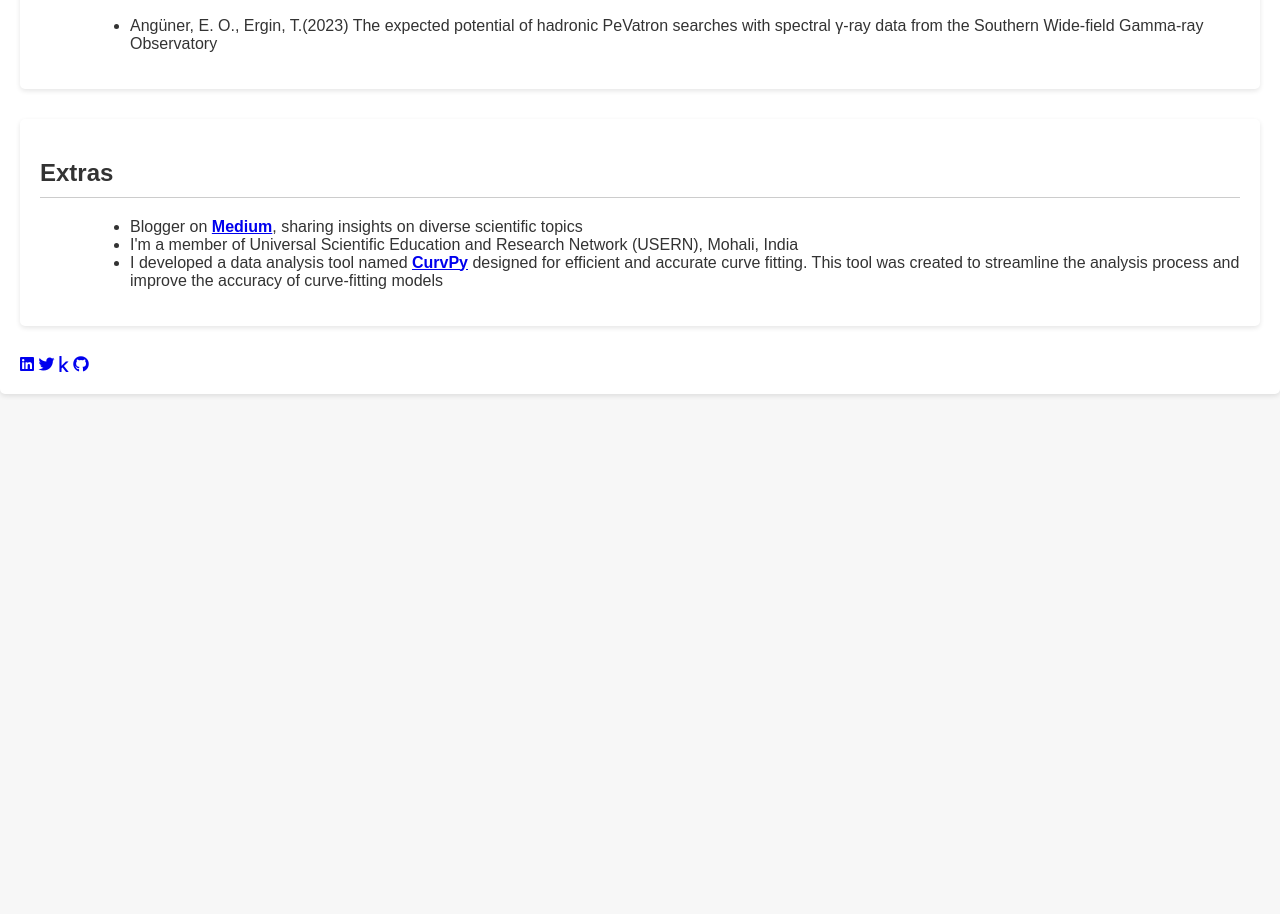
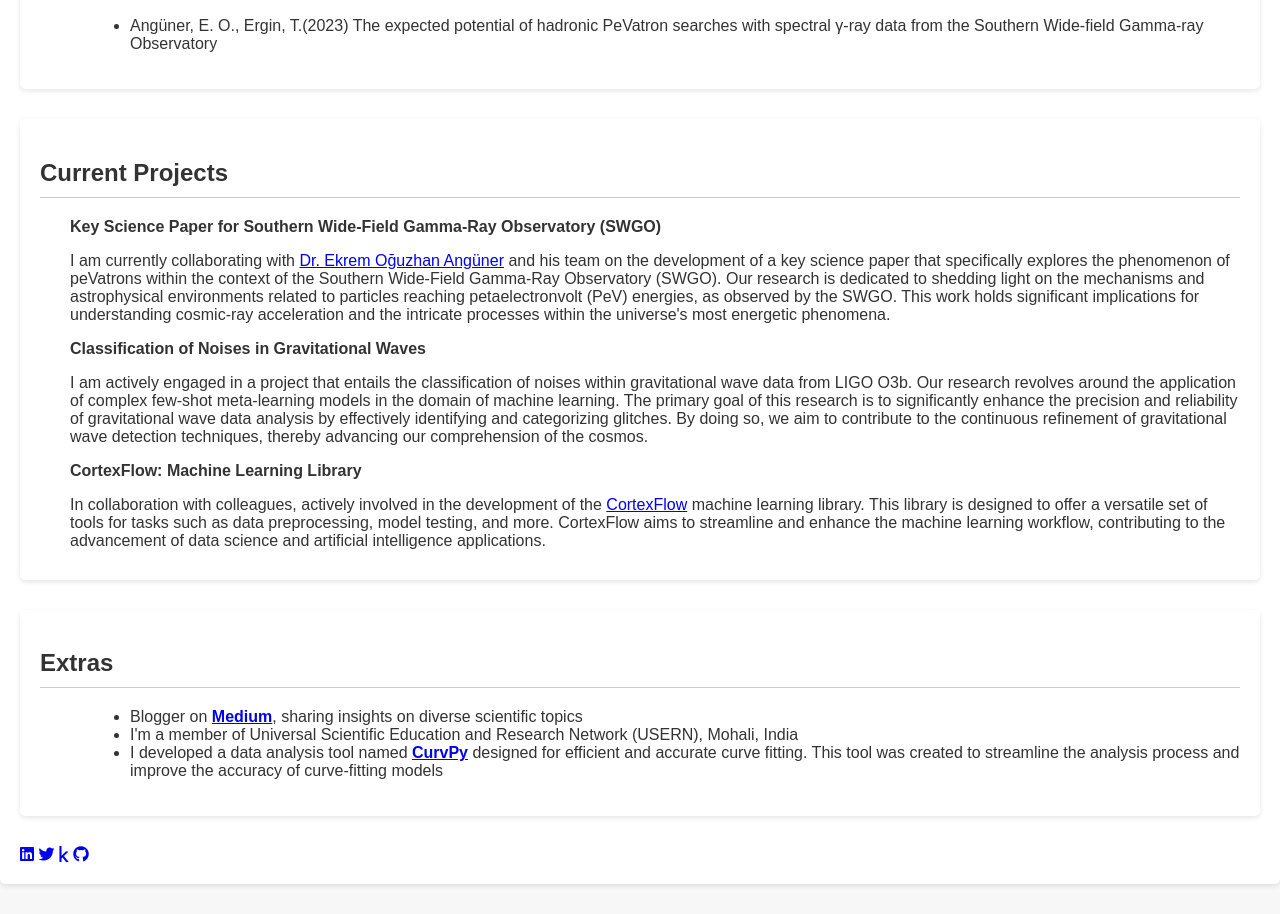
Before and after one commit to farhanbinsalim/resume.1, a plain HTML site: page index.html in a window 1280 px wide. Shown: the part 3044-3958 px from the top of the page. Before the commit the page ends 3468 px from the top, so only its background shows below. Drawn offline with Linux system fonts and the light colour scheme.

Commit message:
Update index.html

```diff
--- a/index.html
+++ b/index.html
@@ -162,6 +162,18 @@ I possess expertise in a range of data analysis and machine learning tools, such
             </ul>
     </div>
      </div>
+
+    <div class="section">
+        <h2>Current Projects</h2>
+        <div class="content">
+             <p><strong>Key Science Paper for Southern Wide-Field Gamma-Ray Observatory (SWGO)</strong></p>
+            <p>I am currently collaborating with <a href="https://www.linkedin.com/in/ekrem-o%C4%9Fuzhan-ang%C3%BCner-aa282127/">Dr. Ekrem Oğuzhan Angüner</a> and his team on the development of a key science paper that specifically explores the phenomenon of peVatrons within the context of the Southern Wide-Field Gamma-Ray Observatory (SWGO). Our research is dedicated to shedding light on the mechanisms and astrophysical environments related to particles reaching petaelectronvolt (PeV) energies, as observed by the SWGO. This work holds significant implications for understanding cosmic-ray acceleration and the intricate processes within the universe's most energetic phenomena.</p>
+            <p><strong>Classification of Noises in Gravitational Waves</strong></p>
+            <p>I am actively engaged in a project that entails the classification of noises within gravitational wave data from LIGO O3b. Our research revolves around the application of complex few-shot meta-learning models in the domain of machine learning. The primary goal of this research is to significantly enhance the precision and reliability of gravitational wave data analysis by effectively identifying and categorizing glitches. By doing so, we aim to contribute to the continuous refinement of gravitational wave detection techniques, thereby advancing our comprehension of the cosmos.</p>
+            <p><strong>CortexFlow: Machine Learning Library</strong></p>
+            <p> In collaboration with colleagues, actively involved in the development of the <a href="https://pypi.org/project/cortexflow/">CortexFlow</a> machine learning library. This library is designed to offer a versatile set of tools for tasks such as data preprocessing, model testing, and more. CortexFlow aims to streamline and enhance the machine learning workflow, contributing to the advancement of data science and artificial intelligence applications.</p>
+    </div>
+    </div>
 <div class="section">
         <h2>Extras</h2>
         <div class="content">
```
